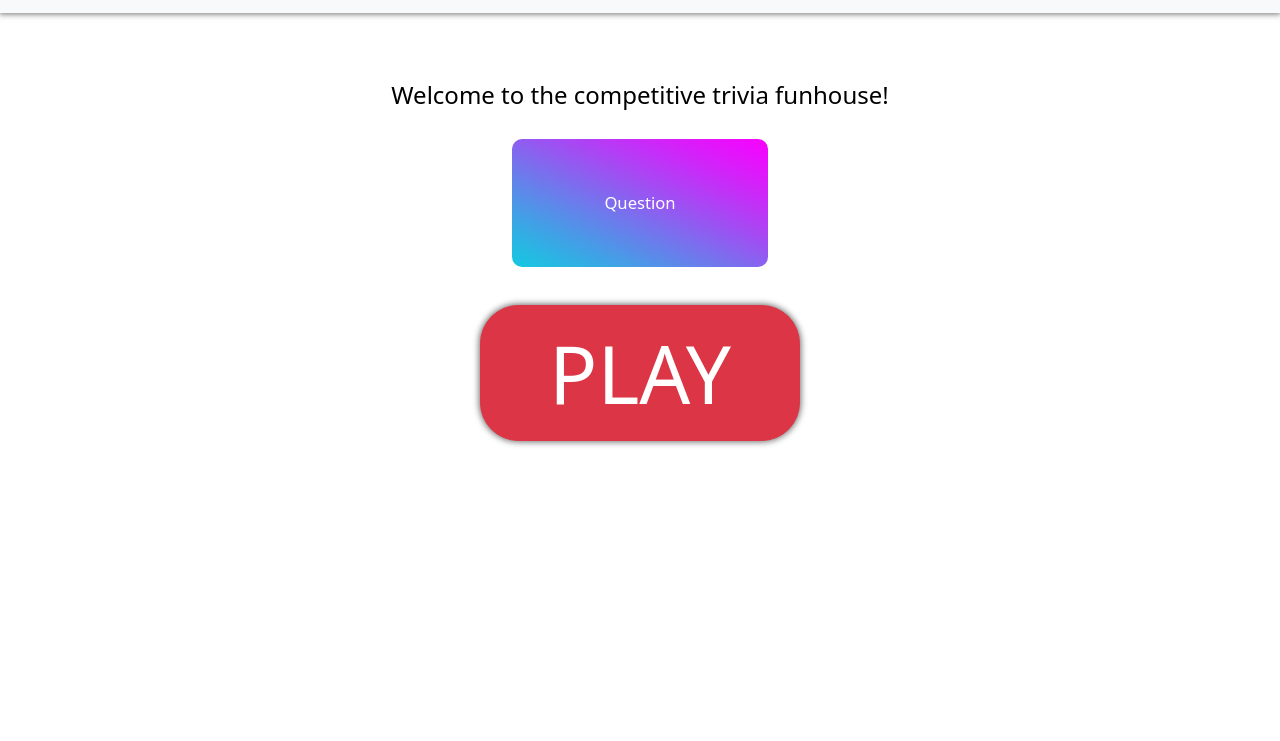
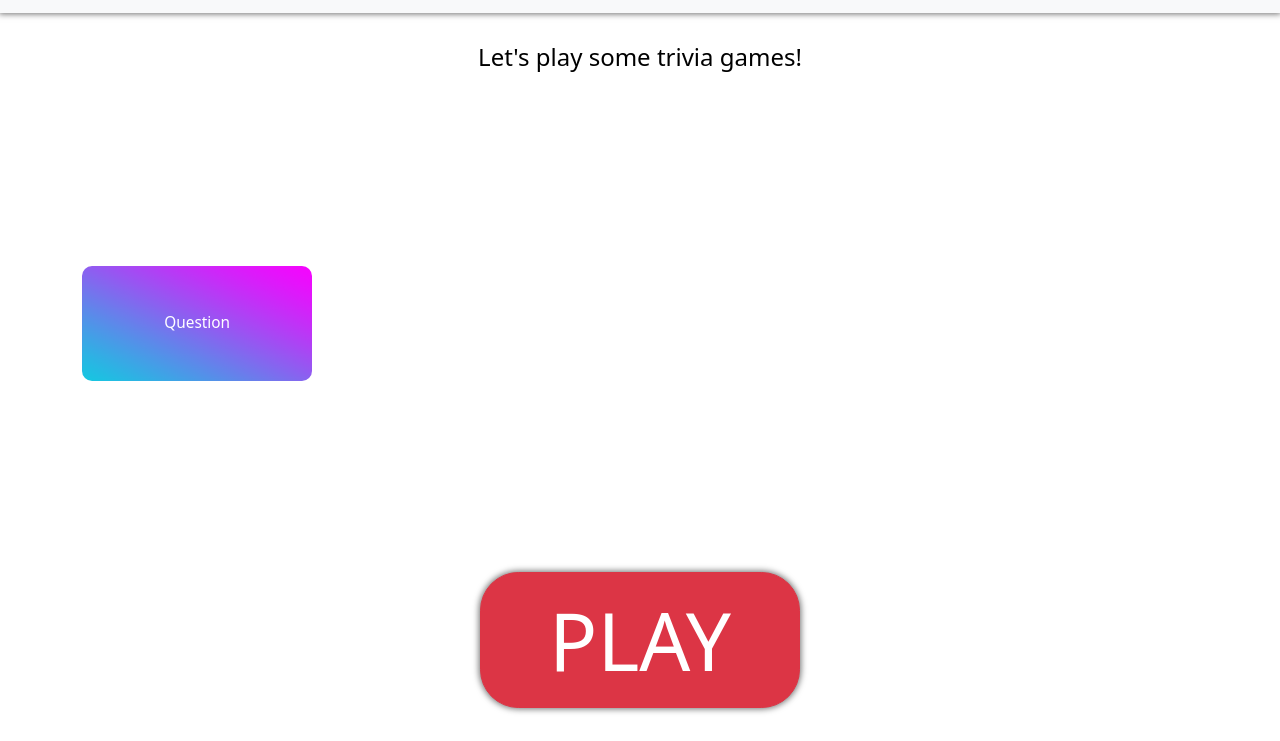
Before and after one commit to safehaven1017/Backend_Project, a website: page public/index.html in a window 1280 px wide. Shown: the part 59-800 px from the top of the page. Drawn offline with nearby package versions, Linux system fonts and the light colour scheme; no server answers.

Commit message:
restyled

```diff
--- a/public/index.html
+++ b/public/index.html
@@ -25,7 +25,7 @@
     </div>
   </nav>
   <div class="welcomeMessage">
-      Welcome to the competitive trivia funhouse!
+      Let's play some trivia games!
   </div>
   <div class="container">
     <div id="cards-container">
--- a/public/stylesheets/style.css
+++ b/public/stylesheets/style.css
@@ -14,7 +14,7 @@
   position: relative;
   background-color: none;
   color: black;
-  margin-top: 5%;
+  margin-top: 2%;
   font-size: 3vh;
   text-align: center;
 }
@@ -25,9 +25,9 @@
   align-items: center;
   margin: 15% 0% 15% 45%;
   padding: 10px;
-  color: #fdfde3;
-  border: 2px solid #fdfde3;
-  box-shadow: 60px -16px #fdfde3;
+  color: black;
+  border: 2px solid orange;
+  box-shadow: 60px -16px orange;
 }
 
 
@@ -37,7 +37,7 @@
   align-items: center;
   margin: 15% 0% 15% 45%;
   padding: 10px;
-  color: #fdfde3;
+  color: black;
   border: 2px solid #fdfde3;
   box-shadow: 60px -16px #fdfde3;
 }
@@ -61,15 +61,15 @@
 
 
 .container {
-  height:10%;
+  height:80%;
   position: relative;
   display: flex;
   flex-direction: column;
+  width: 100%;
 }
 
 .center {
-  margin: 0;
-  position: relative;
+  margin: .5vw;
   display: flex;
   justify-content: center;
 }
@@ -281,10 +281,11 @@ width: 100%;
 /* The flip card container - set the width and height to whatever you want. We have added the border property to demonstrate that the flip itself goes out of the box on hover (remove perspective if you don't want the 3D effect */
 .flip-card {
   background-color: transparent;
-  width: 20vw;
-  height: 10vw;
+  width: 18vw;
+  height: 9vw;
   perspective: 1000px; /* Remove this if you don't want the 3D effect */
-  margin-bottom: 1vw;
+  margin-bottom: .5vw;
+  margin-right: .5vw;
 }
 
 /* This container is needed to position the front and back side */
@@ -326,11 +327,14 @@ width: 100%;
 }
 
 #cards-container {
-  padding-bottom: 2vw;
+  width: 100%;
+  height: 100%;
+  padding-bottom: 1vw;
   margin-top: 2vw;
   display: flex;
   flex-wrap: wrap;
-  justify-content: space-around;
+  justify-content: space-between;
+  align-items: center;
 }
 
 .flip-card-front {
@@ -353,6 +357,6 @@ width: 100%;
 }
 
 .h5-question, .h5-answer {
-  font-size: 1.3vw !important;
+  font-size: 1.2vw !important;
   margin: 10px;
 }
```
